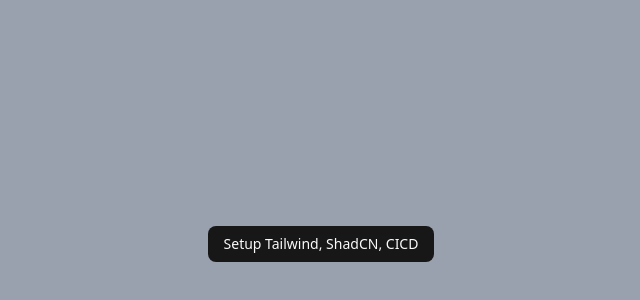
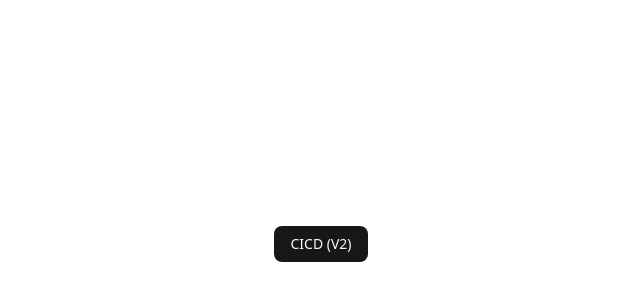
Before and after one commit to Yash-KK/react-cicd, a React (Vite) app: page / in a window 1280 px wide. Shown: the part 156-456 px from the top of the page, without its empty margins (319-959 px from the left). Built offline with nearby package versions, Linux system fonts and the light colour scheme.

Commit message:
make changes

```diff
--- a/src/App.tsx
+++ b/src/App.tsx
@@ -2,8 +2,8 @@
 
 function App() {
   return (
-    <div className="flex items-center justify-center h-screen bg-gray-400">
-      <Button className="hover:bg-blue-800">Setup Tailwind, ShadCN, CICD</Button>
+    <div className="flex items-center justify-center h-screen bg-white">
+      <Button className="hover:bg-blue-800">CICD (V2)</Button>
     </div>
   )
 }
```
